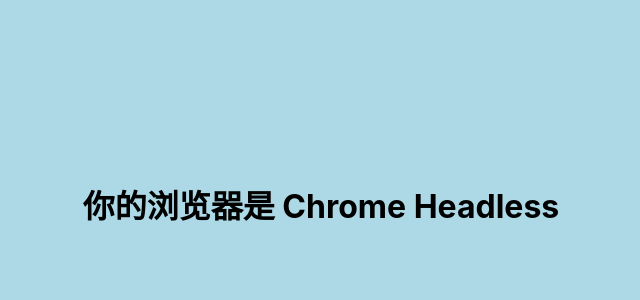
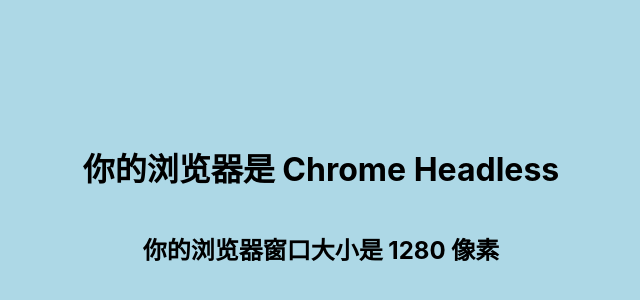
Before and after one commit to Yuriuh/nextjs-blog-1, a Next.js app: page / in a window 1280 px wide. Shown: the part 196-496 px from the top of the page, without its empty margins (319-959 px from the left). Built offline with nearby package versions, Linux system fonts and the light colour scheme.

Commit message:
Update SSR demo

```diff
--- a/pages/index.tsx
+++ b/pages/index.tsx
@@ -1,6 +1,7 @@
 import styles from '../styles/Home.module.css'
 import { GetServerSideProps, NextPage } from 'next'
 import { UAParser } from 'ua-parser-js'
+import { useEffect, useState } from 'react'
 
 type Props = {
   browser: {
@@ -10,17 +11,25 @@
   }
 }
 
+// 这是客户端代码
 const Index: NextPage<Props> = props => {
   const { browser } = props
+  const [width, setWidth] = useState(0)
+  useEffect(() => {
+    const w = document.documentElement.clientWidth
+    setWidth(w)
+  })
   return (
     <div className={styles.container}>
       <h1>你的浏览器是 {browser.name}</h1>
+      <h2>你的浏览器窗口大小是 {width} 像素</h2>
     </div>
   )
 }
 
 export default Index
 
+// 这是服务端代码
 export const getServerSideProps: GetServerSideProps = async context => {
   const ua = context.req.headers['user-agent']
   const result = new UAParser(ua).getResult()
```
